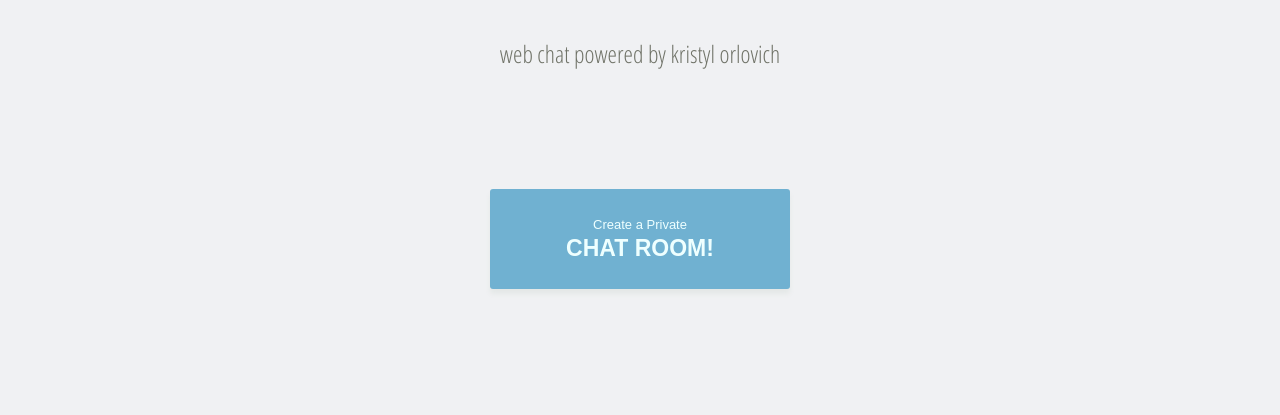
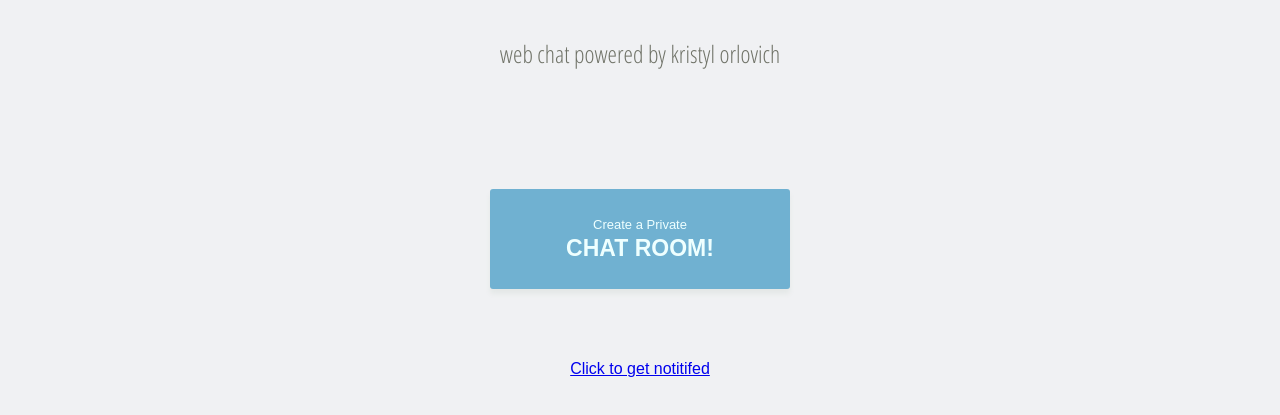
Before and after one commit to kristylgomes/nodejs-private-webchat, a website: page views/home.html in a window 1280 px wide. Shown: the part 393-808 px from the top of the page. Drawn offline with Linux system fonts and the light colour scheme; files that its build step writes are made by us from their sources; files whose address does not match are found by name.

Commit message:
Adding link

```diff
--- a/views/home.html
+++ b/views/home.html
@@ -54,9 +54,8 @@
 			</a>
 
 			<div class="tutorial">
-				<!--<a title="Download the source code." href="http://tutorialzine.com/2014/03/nodejs-private-webchat/" id="tutorial">
-					or download a copy of the source code here
-				</a>-->
+				<a title="Notifications" href="notifications.html" id="Notifications">Click to get notitifed
+				</a>
 			</div>
 		</div>
 
```
